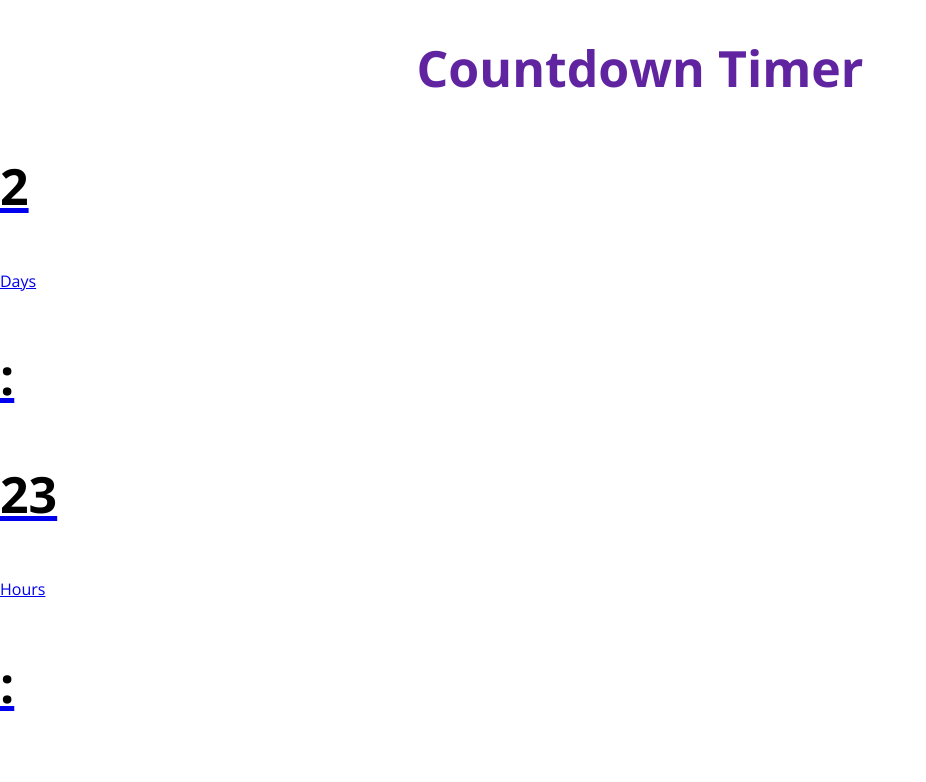
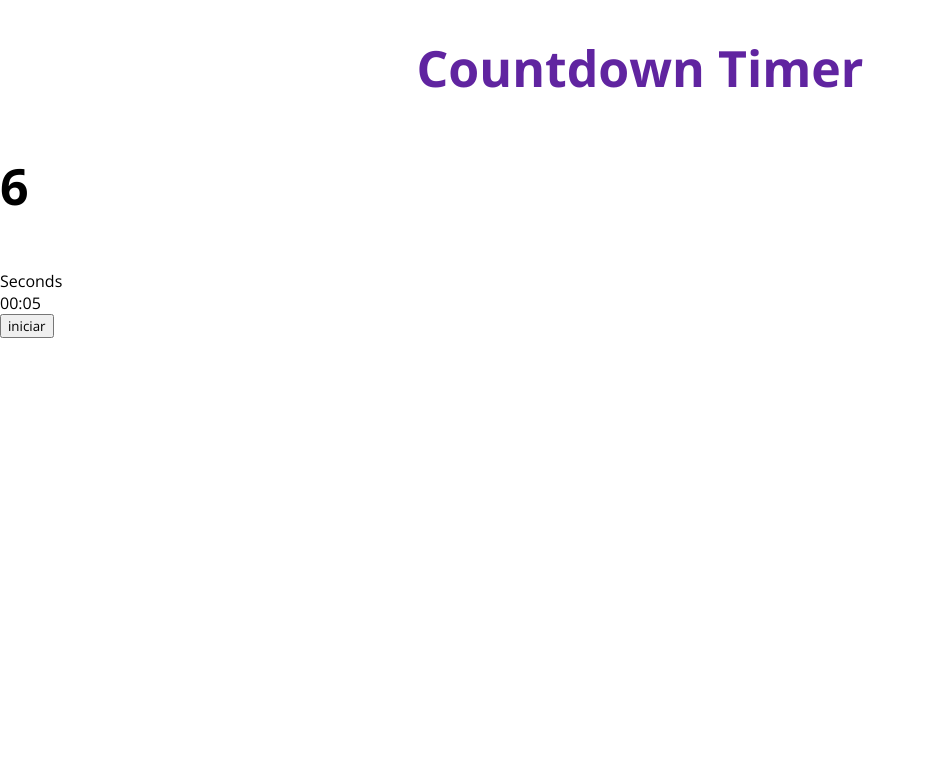
Before and after one commit to ziomarajimenez/Luxoft-talent-fest, a React (Create React App) app: page /step1 in a window 1280 px wide. Shown: the top 782 px of the page, without its empty margins (0-926 px from the left). Built offline with nearby package versions, Linux system fonts and the light colour scheme.

Commit message:
Añadiendo alternativa de contador

```diff
--- a/src/Components/Timer/CountdownTimer.js
+++ b/src/Components/Timer/CountdownTimer.js
@@ -1,33 +1,22 @@
-import React from 'react';
-import DateTimeDisplay from './DateTimeDisplay';
-import { useCountdown } from './useCountdown';
+import React from "react";
+import DateTimeDisplay from "./DateTimeDisplay";
+import { useCountdown } from "./useCountdown";
 
 const ExpiredNotice = () => {
   return (
     <div className="expired-notice">
-      <span>Expired!!!</span>
-      <p>Please select a future date and time.</p>
+      <button>Siguiente</button>
     </div>
   );
 };
 
-const ShowCounter = ({ days, hours, minutes, seconds }) => {
+const ShowCounter = ({seconds }) => {
   return (
     <div className="show-counter">
-      <a
-        href="https://tapasadhikary.com"
-        target="_blank"
-        rel="noopener noreferrer"
-        className="countdown-link"
-      >
-        <DateTimeDisplay value={days} type={'Days'} isDanger={days <= 3} />
-        <p>:</p>
-        <DateTimeDisplay value={hours} type={'Hours'} isDanger={false} />
-        <p>:</p>
-        <DateTimeDisplay value={minutes} type={'Mins'} isDanger={false} />
-        <p>:</p>
-        <DateTimeDisplay value={seconds} type={'Seconds'} isDanger={false} />
-      </a>
+
+
+        <DateTimeDisplay value={seconds} type={"Seconds"} isDanger={false} />
+
     </div>
   );
 };
@@ -40,9 +29,7 @@ const CountdownTimer = ({ targetDate }) => {
   } else {
     return (
       <ShowCounter
-        days={days}
-        hours={hours}
-        minutes={minutes}
+
         seconds={seconds}
       />
     );
--- /dev/null
+++ b/src/Components/Timer/Timer.js
@@ -0,0 +1,43 @@
+import React, { useState, useEffect } from "react";
+
+export default function Pomodoro() {
+  const [minutes, setMinutes] = useState(0);
+  const [seconds, setSeconds] = useState(10);
+  const [displayButton, setDisplayButton] = useState(false);
+
+  useEffect(() => {
+    let interval = setInterval(() => {
+      clearInterval(interval);
+
+      if (seconds === 0) {
+        if (minutes !== 0) {
+          setSeconds(59);
+          setMinutes(minutes - 1);
+        } else {
+
+          setSeconds(seconds);
+          setMinutes(minutes);
+          setDisplayButton(!displayButton);
+        }
+      } else {
+        setSeconds(seconds - 1);
+      }
+    }, 1000);
+  }, [seconds]);
+
+  const timerMinutes = minutes < 10 ? `0${minutes}` : minutes;
+  const timerSeconds = seconds < 10 ? `0${seconds}` : seconds;
+
+  return (
+    <div className="pomodoro">
+
+      <div className="timer">
+        {timerMinutes}:{timerSeconds}
+         <div className="message">
+        {displayButton && <div>boton</div>}
+      </div>
+      <button>iniciar</button>
+      </div>
+    </div>
+  );
+}
--- a/src/Pages/Step 1/Step1.js
+++ b/src/Pages/Step 1/Step1.js
@@ -1,17 +1,19 @@
 import "./Step1.css";
 import Frighten from "../../Assets/Frighten.svg";
 import CountdownTimer from "../../Components/Timer/CountdownTimer";
+import Timer from "../../Components/Timer/Timer";
 
 function Step1() {
-  const THREE_DAYS_IN_MS = 3 * 24 * 60 * 60 * 1000;
+  const tenSeconds =  11 * 1000;
   const NOW_IN_MS = new Date().getTime();
 
-  const dateTimeAfterThreeDays = NOW_IN_MS + THREE_DAYS_IN_MS;
+  const dateTimeAfterThreeDays = NOW_IN_MS + tenSeconds;
 
   return (
     <div>
       <h1>Countdown Timer</h1>
       <CountdownTimer targetDate={dateTimeAfterThreeDays} />
+      <Timer/>
     </div>
   );
 }
--- a/src/Pages/Step 3/Step3.js
+++ b/src/Pages/Step 3/Step3.js
@@ -9,7 +9,6 @@ import frightenmusic3 from "../../Assets/Frighten music/motivational-day-112790.
 import frightenmusic4 from "../../Assets/Frighten music/winning-elevation-111355.mp3";
 import info from "../../Assets/Info.png";
 import { emotionsInfo } from "../../Utils/emotionsInfo";
-import { convertLength } from "@mui/material/styles/cssUtils";
 
 const Step3 = () => {
   // const navigate = useNavigate();
```
